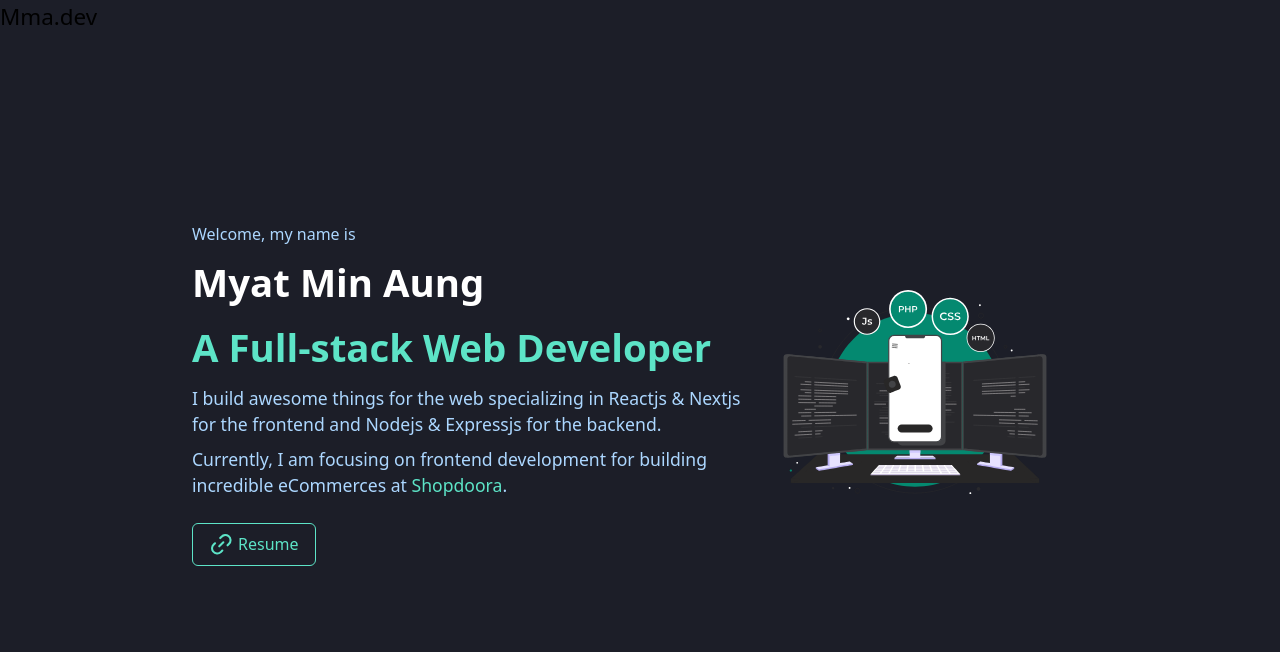
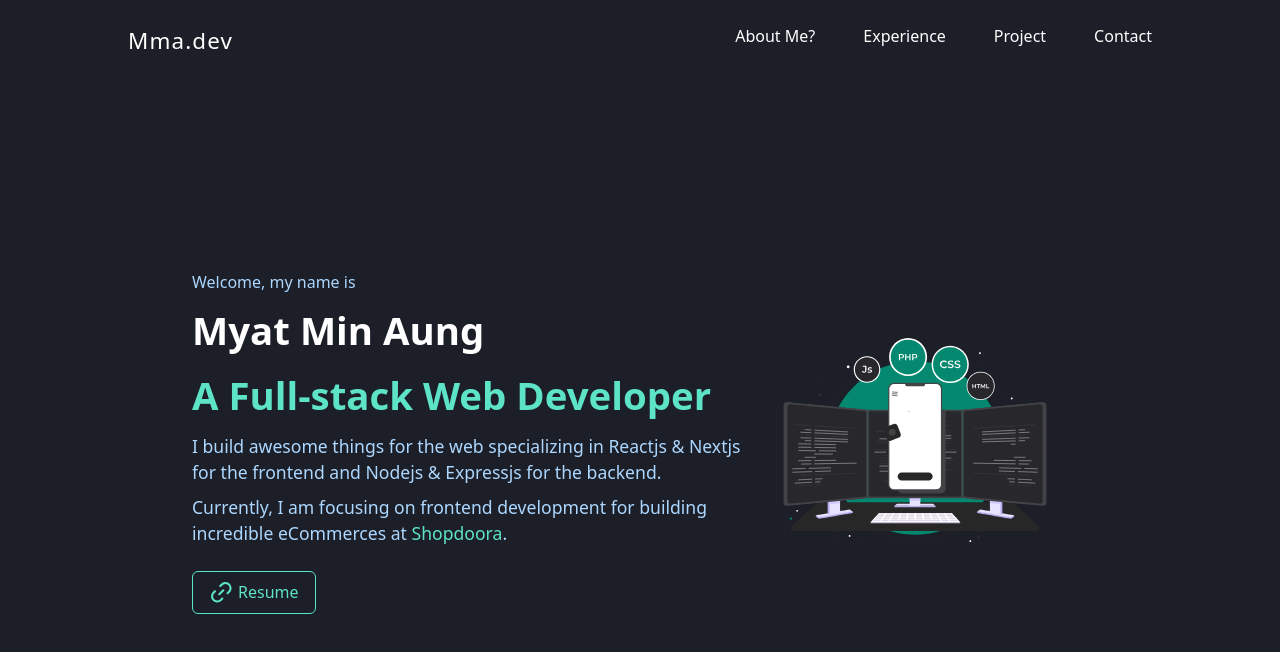
Before and after one commit to myatminag/myatminaung.v1, a Next.js app: page / in a window 1280 px wide. Shown: the top 652 px of the page. Built offline with nearby package versions, Linux system fonts and the light colour scheme.

Commit message:
fix: header

```diff
--- a/components/navbar/Header.jsx
+++ b/components/navbar/Header.jsx
@@ -1,16 +1,13 @@
 import { useEffect, useState } from "react";
-import Stack from "@mui/material/Stack";
-import Typography from "@mui/material/Typography";
-import IconButton from "@mui/material/IconButton";
 
 import DarkIcon from "../icons/DarkIcon";
 import LightIcon from "../icons/LightIcon";
 
-const Header = ({ homeRef, aboutRef, projectRef, contactRef }) => {
+const Header = ({ expRef, aboutRef, projectRef, contactRef }) => {
 
     const navigation = [
-        { id: 1, label: "Home", ref: homeRef },
-        { id: 2, label: "About Me?", ref: aboutRef },
+        { id: 1, label: "About Me?", ref: aboutRef },
+        { id: 2, label: "Experience", ref: expRef },
         { id: 3, label: "Project", ref: projectRef },
         { id: 4, label: "Contact", ref: contactRef },
     ];
@@ -44,59 +41,19 @@ const Header = ({ homeRef, aboutRef, projectRef, contactRef }) => {
 
     return (
         <nav className="sticky top-0 z-50">
-            <div className="flex items-start justify-between">
-                <p className="text-[1.4rem] font-[400]">
+            <div className="flex items-start justify-between py-6 px-3 lg:px-[10%]">
+                <p className="text-[#FFFFFF] text-[1.4rem] font-[400] tracking-wider">
                     Mma.dev
                 </p>
+                <div className="flex items-center gap-x-12">
+                    {navigation.map(nav => (
+                        <p key={nav.id} onClick={() => handleScroll(nav.ref)} className="text-[#FFFFFF] cursor-pointer">
+                            {nav.label}
+                        </p>
+                    ))}
+                </div>
             </div>
         </nav>
-        // <Stack
-        //     direction={"row"}
-        //     justifyContent={"space-between"}
-        //     alignItems={"center"}
-        //     position={"sticky"}
-        //     top={0}
-        //     paddingY={"10px"}
-        //     sx={{
-        //         paddingX: { xs: "16px", lg: "10%" },
-        //         backgroundColor: changeBgColor ? "rgba( 27, 27, 30, 0.25 )" : "#1c1e28",
-        //         boxShadow: changeBgColor && "0 8px 32px 0 rgba( 16, 17, 16, 0.25 )",
-        //         backdropFilter: "blur(10px)",
-        //         zIndex: 10
-        //     }}
-        // >
-        //     <Typography fontSize={"1.4rem"} fontWeight={400} letterSpacing={1.8} color={"#FFFFFF"}>
-        //         Mma.dev
-        //     </Typography>
-        //     <Stack direction={"row"} alignItems={"center"} spacing={6}>
-        //         <Stack direction={"row"} alignItems={"center"} spacing={6} sx={{
-        //             display: { xs: "none", md: "none", lg: "flex" }
-        //         }}>
-        //             {navigation.map(data => (
-        //                 <Typography
-        //                     onClick={() => handleScroll(data.ref)}
-        //                     key={data.id}
-        //                     color={"#FFFFFF"}
-        //                     sx={{
-        //                         cursor: "pointer"
-        //                     }}
-        //                 >
-        //                     {data.label}
-        //                 </Typography>
-        //             ))}
-        //         </Stack>
-        //         <IconButton
-        //             sx={{
-        //                 px: "0",
-        //                 '&:hover': {
-        //                     backgroundColor: "transparent"
-        //                 }
-        //             }}
-        //         >
-        //             <LightIcon />
-        //         </IconButton>
-        //     </Stack>
-        // </Stack>
     );
 }
 
```
